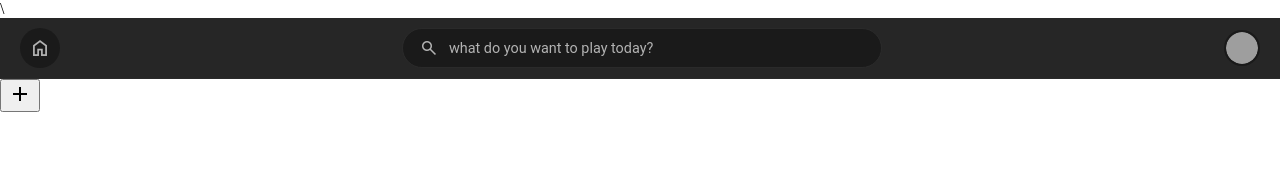
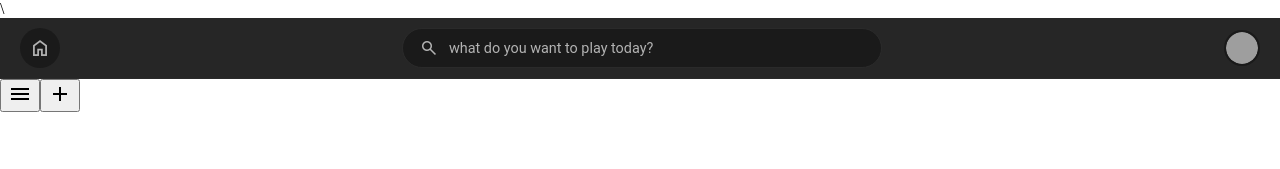
Before and after one commit to Tjjjjjjjjjjjjjj-byte/learning-backend, a React (Vite) app: page /home in a window 1280 px wide. Shown: the top 169 px of the page. Built offline with nearby package versions, Linux system fonts and the light colour scheme; grey boxes are pictures that could not be loaded.

Commit message:
small updates before going to school

```diff
--- /dev/null
+++ b/src/home-components/playlists/expandlibrarybtn.jsx
@@ -0,0 +1,14 @@
+
+function ExpandLibrary({minimized, setMinimized}) {
+    function minimize() {
+        if(minimized === true) {
+            setMinimized(false)
+        } else {
+            setMinimized(true)
+        }
+    }
+    return (
+        <button className="expandBtn" onClick={minimize}><span className="material-symbols-outlined">menu</span></button>
+    )
+}
+export default ExpandLibrary
--- a/src/home-components/playlists/playlistsidebar.jsx
+++ /dev/null
@@ -1,8 +0,0 @@
-import CreateNewPlaylist from "./createnewplaylist"
-function PlaylistSidebar() {
-
-    return (
-        <CreateNewPlaylist/>
-    )
-}
-export default PlaylistSidebar
--- /dev/null
+++ b/src/home-components/playlistsidebar.jsx
@@ -0,0 +1,13 @@
+import { useState } from "react"
+import CreateNewPlaylist from "./playlists/createnewplaylist"
+import ExpandLibrary from "./playlists/expandlibrarybtn"
+function PlaylistSidebar() {
+    const [minimized, setMinimized] = useState(true)
+    return (
+        <>
+            <ExpandLibrary setMinimized={setMinimized} minimized={minimized}/>
+            <CreateNewPlaylist/>
+        </>
+    )
+}
+export default PlaylistSidebar
--- a/src/pages/home.jsx
+++ b/src/pages/home.jsx
@@ -1,5 +1,5 @@
 import Nav from "../home-components/nav"
-import PlaylistSidebar from "../home-components/playlists/playlistsidebar"
+import PlaylistSidebar from "../home-components/playlistsidebar"
 function home() {
     return (
         <>
```
